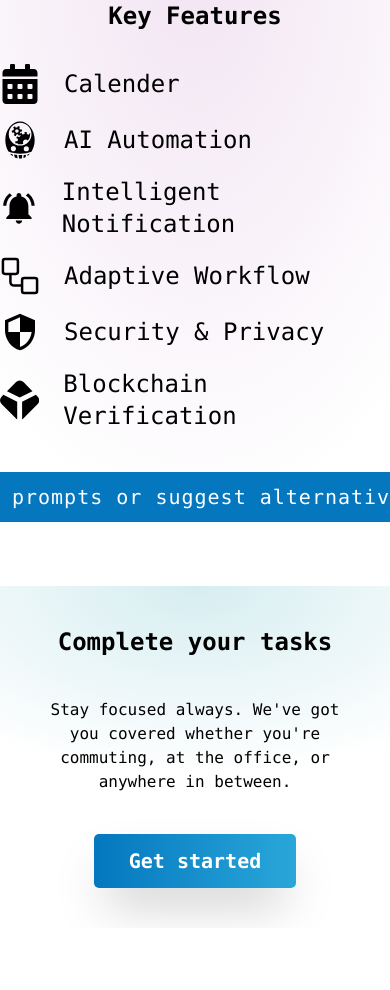
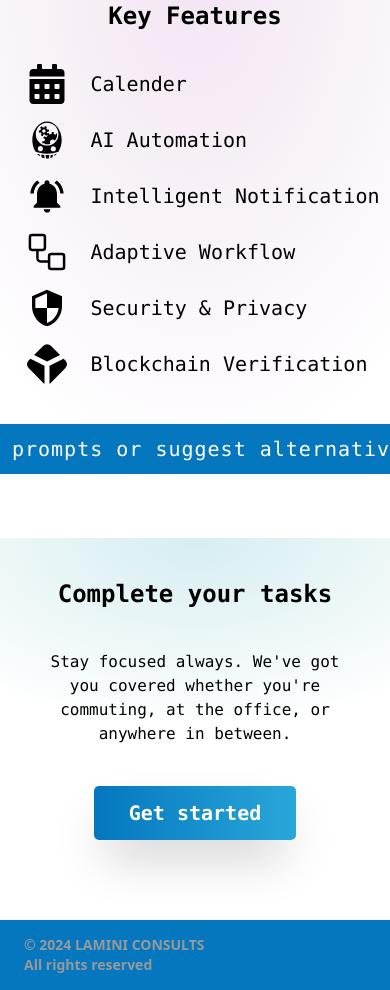
Before and after one commit to spanzyteo/smart-task-ai, a React (Vite) app: page / in a window 390 px wide. Shown: the part 3040-4030 px from the top of the page. Before the commit the page ends 3968 px from the top, so only its background shows below. Built offline with nearby package versions, Linux system fonts and the light colour scheme.

Commit message:
add footer

```diff
--- a/src/App.tsx
+++ b/src/App.tsx
@@ -1,5 +1,6 @@
 import FifthBody from "./components/FifthBody"
 import FirstBody from "./components/FirstBody"
+import Footer from "./components/Footer"
 import FourthBody from "./components/FourthBody"
 import Navbar from "./components/Navbar"
 import SecondBody from "./components/SecondBody"
@@ -14,6 +15,7 @@ function App() {
       <ThirdBody />
       <FourthBody />
       <FifthBody />
+      <Footer />
     </>
   )
 }
--- /dev/null
+++ b/src/components/Footer.tsx
@@ -0,0 +1,13 @@
+
+const Footer = () => {
+  return (
+    <div className="mt-10 bg-[#0477bf] h-[70px] flex items-center">
+      <div className="flex flex-col items-cente ml-6 gap">
+        <h1 className="text-[#999999] font-semibold text-sm">© 2024 LAMINI CONSULTS</h1>
+        <h1 className="text-[#999999] font-semibold text-sm">All rights reserved</h1>
+      </div>
+    </div>
+  )
+}
+
+export default Footer
--- a/src/components/FourthBody.tsx
+++ b/src/components/FourthBody.tsx
@@ -12,36 +12,36 @@ const FourthBody = () => {
         <h1 className="lg:font-semibold font-bold lg:text-4xl text-2xl text-center">
           Key Features
         </h1>
-        <div className="flex flex-col mt-8 gap-4">
+        <div className="flex flex-col mt-8 ml-4 lg:ml-0 gap-4">
           <div className="flex items-center gap-6">
             <FaCalendarAlt className="h-[40px] w-[40px]" />
-            <h1 className="lg:text-3xl text-2xl font-mono">Calender</h1>
+            <h1 className="lg:text-3xl text-xl font-mono">Calender</h1>
           </div>
           <div className="flex items-center gap-6">
             <GiArtificialIntelligence className="h-[40px] w-[40px]" />
-            <h1 className="lg:text-3xl text-2xl font-mono">AI Automation</h1>
+            <h1 className="lg:text-3xl text-xl font-mono">AI Automation</h1>
           </div>
           <div className="flex items-center gap-6">
             <MdNotificationsActive className="h-[40px] w-[40px] " />
-            <h1 className="lg:text-3xl text-2xl font-mono">
+            <h1 className="lg:text-3xl text-xl font-mono">
               Intelligent Notification
             </h1>
           </div>
           <div className="flex items-center gap-6">
             <GoWorkflow className="h-[40px] w-[40px] " />
-            <h1 className="lg:text-3xl text-2xl font-mono">
+            <h1 className="lg:text-3xl text-xl font-mono">
               Adaptive Workflow
             </h1>
           </div>
           <div className="flex items-center gap-6">
             <MdOutlineSecurity className="h-[40px] w-[40px]" />
-            <h1 className="lg:text-3xl text-2xl font-mono">
+            <h1 className="lg:text-3xl text-xl font-mono">
               Security & Privacy
             </h1>
           </div>
           <div className="flex items-center gap-6">
             <SiBlockchaindotcom className="h-[40px] w-[40px]" />
-            <h1 className="lg:text-3xl text-2xl font-mono">
+            <h1 className="lg:text-3xl text-xl font-mono">
               Blockchain Verification
             </h1>
           </div>
```
